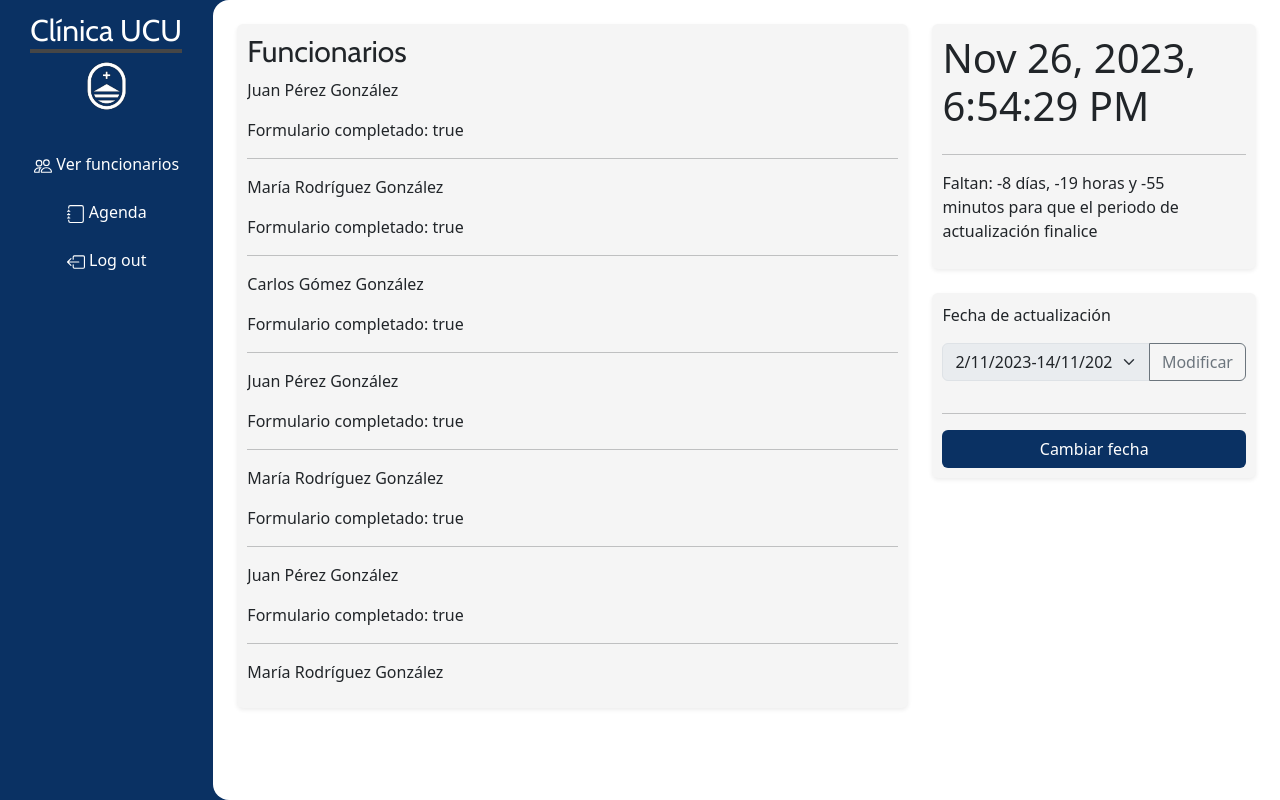
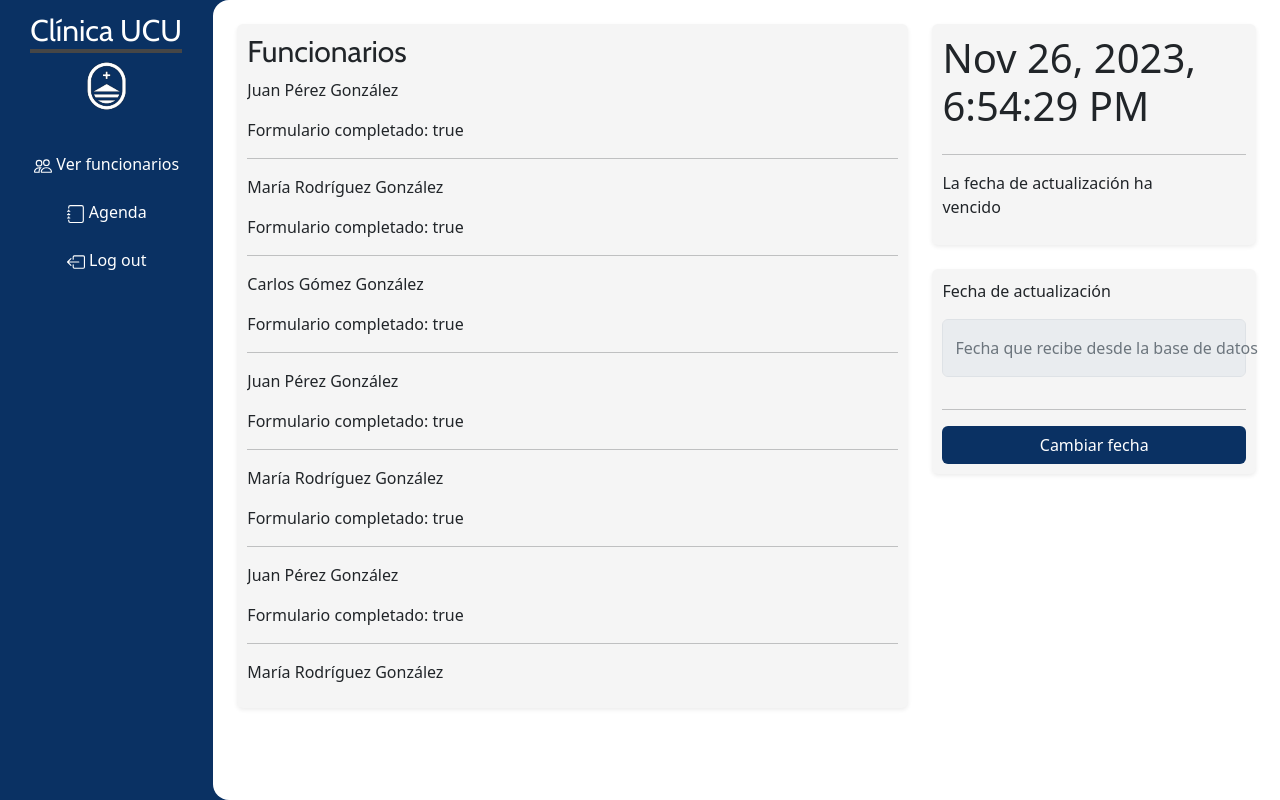
Before and after one commit to IgnacioBerra/Obligatorio-BDD, an Angular app in the folder proyecto-angular/: page /indexAdmin/displayFunc in a window 1280 px wide. Built offline with nearby package versions, Linux system fonts and the light colour scheme; a web font is replaced by a local one.

Commit message:
cambios en la interfaz

```diff
--- a/proyecto-angular/src/app/cambiar-fecha/cambiar-fecha.component.html
+++ b/proyecto-angular/src/app/cambiar-fecha/cambiar-fecha.component.html
@@ -3,23 +3,17 @@
         <div class="row">
             <div class="col">
                 <p>Fecha de actualización</p>
-                <div class="input-group mb-3">
-                    <select class="form-select" aria-label="Default select example" aria-describedby="button-addon2"
-                        [disabled]="isDisabled">
-                        <option selected>2/11/2023-14/11/2023</option>
-                        <option value="1">One</option>
-                        <option value="2">Two</option>
-                        <option value="3">Three</option>
-                    </select>
-                    <button class="btn btn-outline-secondary" (click)="cambiarFecha()" type="button"
-                        id="button-addon2">{{buttonText}}</button>
+                <div class="form-floating mb-3">
+                    <input type="email" class="form-control" id="floatingInputDisabled" placeholder="name@example.com"
+                        disabled>
+                    <label for="floatingInputDisabled">Fecha que recibe desde la base de datos</label>
                 </div>
             </div>
         </div>
         <hr>
         <div class="row">
             <div class="col">
-               <button routerLink="/agregarFecha" class="btn btn-agregar">Cambiar fecha</button>
+                <button routerLink="/agregarFecha" class="btn btn-agregar">Cambiar fecha</button>
             </div>
         </div>
     </div>
--- a/proyecto-angular/src/app/date-admin/date-admin.component.html
+++ b/proyecto-angular/src/app/date-admin/date-admin.component.html
@@ -8,7 +8,7 @@
         <hr>
         <div class="row">
             <div class="col-10">
-                <p >Faltan: {{ tiempoRestanteAct.dias }} días, {{ tiempoRestanteAct.horas }} horas y {{ tiempoRestanteAct.minutos }} minutos para que el periodo de actualización finalice</p>
+                <p>{{dateText}}</p>
             </div>
         </div>
     </div>
--- a/proyecto-angular/src/app/date-admin/date-admin.component.ts
+++ b/proyecto-angular/src/app/date-admin/date-admin.component.ts
@@ -7,8 +7,9 @@ import { Component } from '@angular/core';
 })
 export class DateAdminComponent {
   fechaActual: Date = new Date();
-  fechaActualización: Date = new Date('2023-11-18T23:59:59'); //esta fecha se va a obtener desde la bd
+  fechaActualización: Date = new Date('2023-11-25T23:59:59'); //esta fecha se va a obtener desde la bd
   tiempoRestanteAct: any = {};
+  dateText = '';
 
   constructor() {
     this.calcularDiasRestantes();
@@ -17,9 +18,13 @@ export class DateAdminComponent {
   calcularDiasRestantes() {
     const fechaActual = new Date();
     const tiempoRestante = this.fechaActualización.getTime() - fechaActual.getTime();
-
     this.tiempoRestanteAct.dias = Math.floor(tiempoRestante / (1000 * 60 * 60 * 24));
     this.tiempoRestanteAct.horas = Math.floor((tiempoRestante % (1000 * 60 * 60 * 24)) / (1000 * 60 * 60));
     this.tiempoRestanteAct.minutos = Math.floor((tiempoRestante % (1000 * 60 * 60)) / (1000 * 60));
+    if (this.tiempoRestanteAct.dias<0) {
+      this.dateText+='La fecha de actualización ha vencido';
+    }else{
+      this.dateText+='Faltan: '+this.tiempoRestanteAct.dias +'días,'+ this.tiempoRestanteAct.horas +' horas y '+ this.tiempoRestanteAct.minutos +' minutos para que el periodo de actualización finalice'
+    }
   }
 }
```
Also changed, not shown: 4 other files (tests, documents, lock files or other folders).
